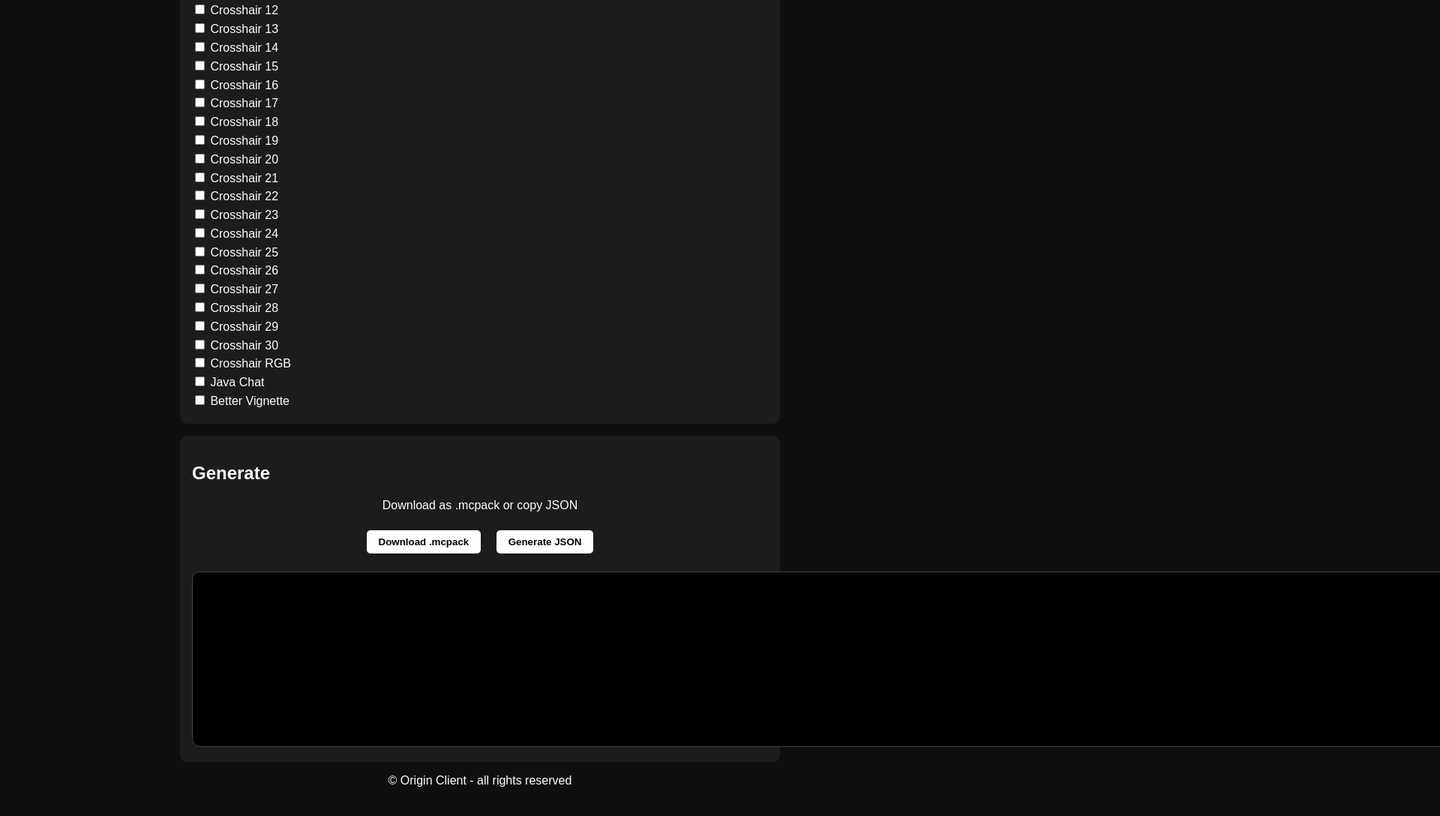
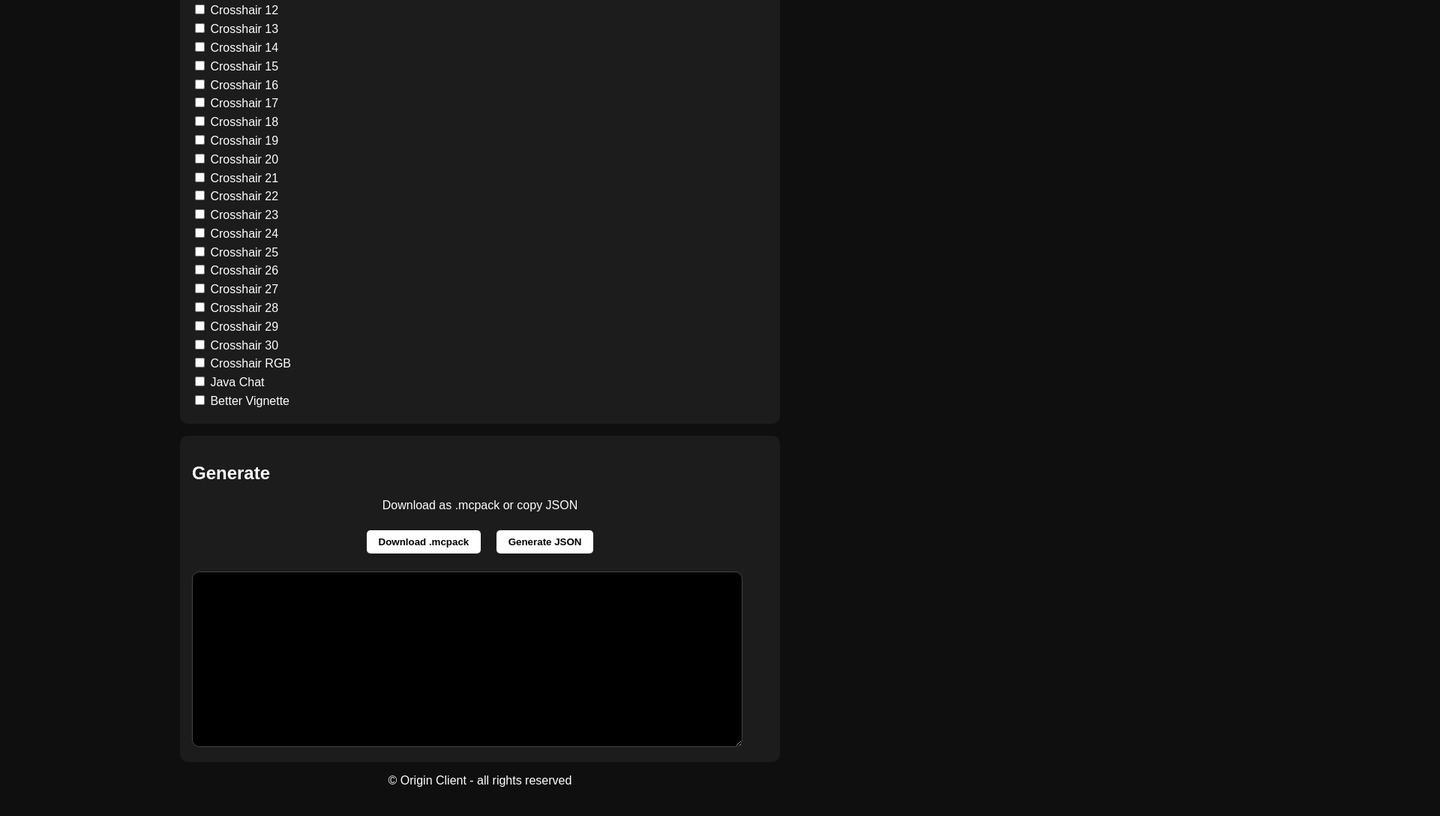
Before and after one commit to Sukrisus/Origin-client-config, a plain HTML site: page index.html in a window 1280 px wide. Shown: the part 942-2030 px from the top of the page at 75% size, 1920 px wide, since content can reach past the window. Drawn offline with Linux system fonts and the light colour scheme; a web font is replaced by a local one.

Commit message:
update index.html

```diff
--- a/index.html
+++ b/index.html
@@ -55,7 +55,7 @@
       text-align: center;
     }
     textarea {
-      width: 700%;
+      width: 700px;
       height: 200px;
       margin-top: 1rem;
       background: #000;
```
